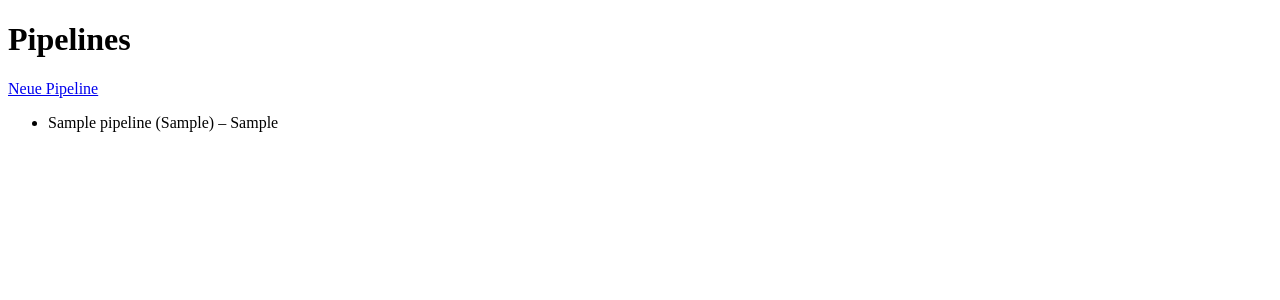
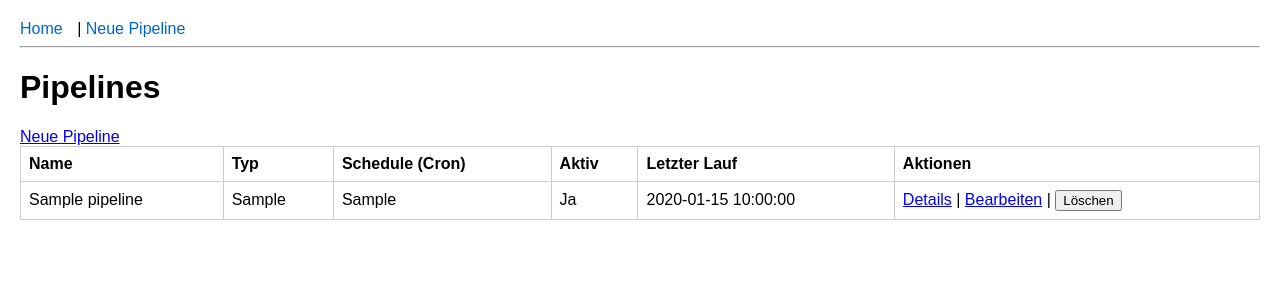
Before and after one commit to RedDead-coder-crypto/nature_videos_webapp, a Flask app: page / in a window 1280 px wide. Shown: the top 300 px of the page. Run offline with Flask 2, Linux system fonts and the light colour scheme; tables that the repository leaves empty hold one stand-in row (values such as "Sample post").

Commit message:
Update index.html

```diff
--- a/templates/index.html
+++ b/templates/index.html
@@ -1,19 +1,40 @@
-<!-- templates/index.html -->
-<!doctype html>
-<html lang="de">
-<head>
-  <meta charset="utf-8">
-  <title>Pipelines</title>
-</head>
-<body>
+{% extends 'base.html' %}
+
+{% block content %}
   <h1>Pipelines</h1>
   <a href="{{ url_for('new_pipeline') }}">Neue Pipeline</a>
-  <ul>
-    {% for p in pipelines %}
-      <li>{{ p.name }} ({{ p.type }}) – {{ p.schedule }}</li>
-    {% else %}
-      <li>Keine Pipelines vorhanden</li>
-    {% endfor %}
-  </ul>
-</body>
-</html>
+  {% if pipelines %}
+    <table>
+      <thead>
+        <tr>
+          <th>Name</th>
+          <th>Typ</th>
+          <th>Schedule (Cron)</th>
+          <th>Aktiv</th>
+          <th>Letzter Lauf</th>
+          <th>Aktionen</th>
+        </tr>
+      </thead>
+      <tbody>
+        {% for pipe in pipelines %}
+          <tr>
+            <td>{{ pipe.name }}</td>
+            <td>{{ pipe.type }}</td>
+            <td>{{ pipe.schedule }}</td>
+            <td>{{ 'Ja' if pipe.active else 'Nein' }}</td>
+            <td>{{ pipe.last_run or '–' }}</td>
+            <td>
+              <a href="{{ url_for('show_pipeline', pipe_id=pipe.id) }}">Details</a> |
+              <a href="{{ url_for('edit_pipeline', pipe_id=pipe.id) }}">Bearbeiten</a> |
+              <form action="{{ url_for('remove_pipeline', pipe_id=pipe.id) }}" method="post" style="display:inline;">
+                <button type="submit" onclick="return confirm('Wirklich löschen?');">Löschen</button>
+              </form>
+            </td>
+          </tr>
+        {% endfor %}
+      </tbody>
+    </table>
+  {% else %}
+    <p>Keine Pipelines angelegt. <a href="{{ url_for('new_pipeline') }}">Jetzt erstellen</a>.</p>
+  {% endif %}
+{% endblock %}
```
